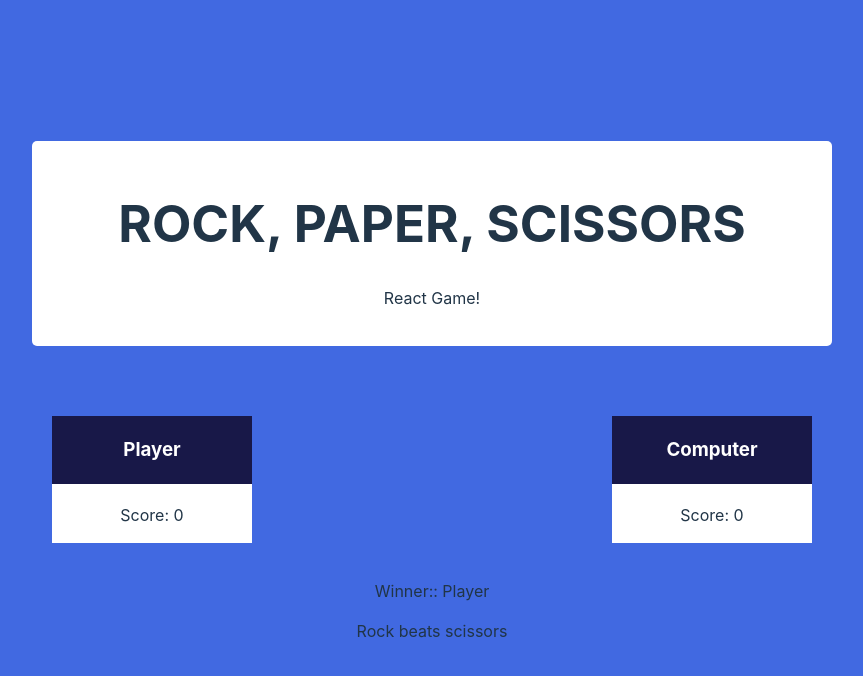
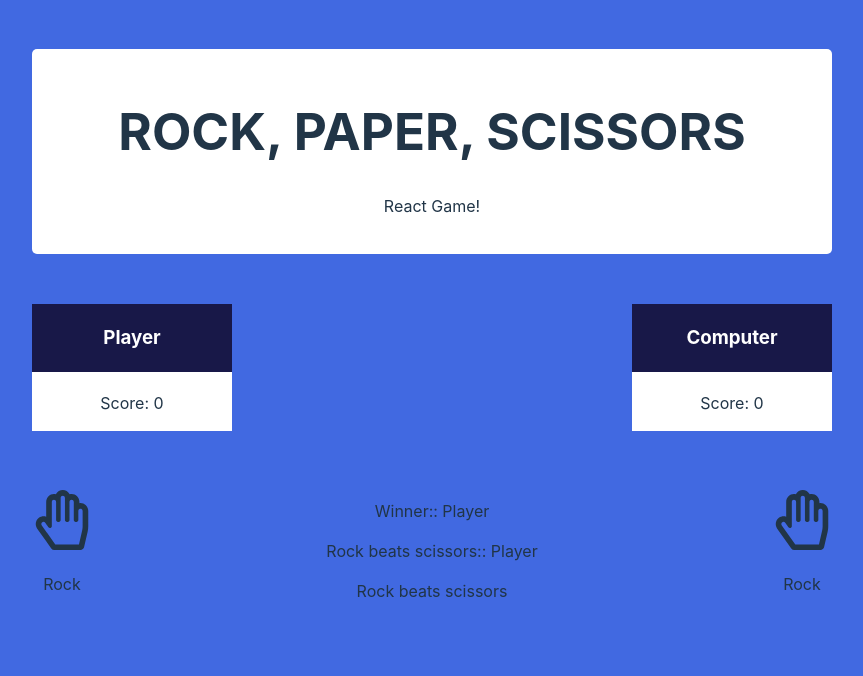
Before and after one commit to mallen234/RPS, a React (Vite) app in the folder RPS/: page / in a window 1280 px wide. Shown: the top 676 px of the page, without its empty margins (208-1071 px from the left). Built offline with nearby package versions, Linux system fonts and the light colour scheme.

Commit message:
Results section

```diff
--- a/RPS/src/App.jsx
+++ b/RPS/src/App.jsx
@@ -1,7 +1,6 @@
 import { useState } from 'react';
-import reactLogo from './assets/react.svg';
-import viteLogo from '/vite.svg';
 import './App.css';
+import {FaRegHandPaper, FaRegHandRock, FaRegHandScissors} from 'react-icons/fa';
 import styles from './App.module.css';
 
 function App() {
@@ -26,14 +25,18 @@
 
       </div>
       <div className={styles.results}>
-        <div className={styles.playerHand}>
+        <div className={styles.playerRock}>
+          <FaRegHandPaper size={60}/>
+          <p>Rock</p>
+        </div>
         <div classname={styles.midCol}>
-          <p>Winner:: Player</p>
+          <p classname={styles.resultsWinner} >Winner:: Player</p>
+          <p classname={styles.resultsMessage} >Rock beats scissors:: Player</p>
           <p>Rock beats scissors</p>
         </div>
-        </div>
-        <div className={styles.computerHand}>
-
+        <div className={styles.computerRock}>
+          <FaRegHandPaper size={60}/>
+          <p>Rock</p>
         </div>
       </div>
     </div>
--- a/RPS/src/App.module.css
+++ b/RPS/src/App.module.css
@@ -19,11 +19,41 @@
     padding: 20px 0;
     background-color: #181848;
     color: #fff;
-
 }
 
 .score {
     width : 200px;
     background-color: #fff;
-    margin : 20px;
+    margin-bottom : 20px;
 }
+
+.results {
+    display: flex;
+    justify-content: space-between;
+    align-items: center;
+    margin-bottom: 100px;
+    height: 200px;
+}
+
+.playerHand,
+.computerHand {
+    display: flex;
+    align-items: center;
+    justify-content: center;
+    flex-direction: column;
+    background-color: #fff;
+    width: 200px;
+    height: 200px;
+    border-radius: 5px;
+}
+
+.resultsWinner {
+    font-size: 24px;
+    color: #ffff;
+
+}
+
+.resultsMessage{
+    color: #ffff;
+
+}
```
